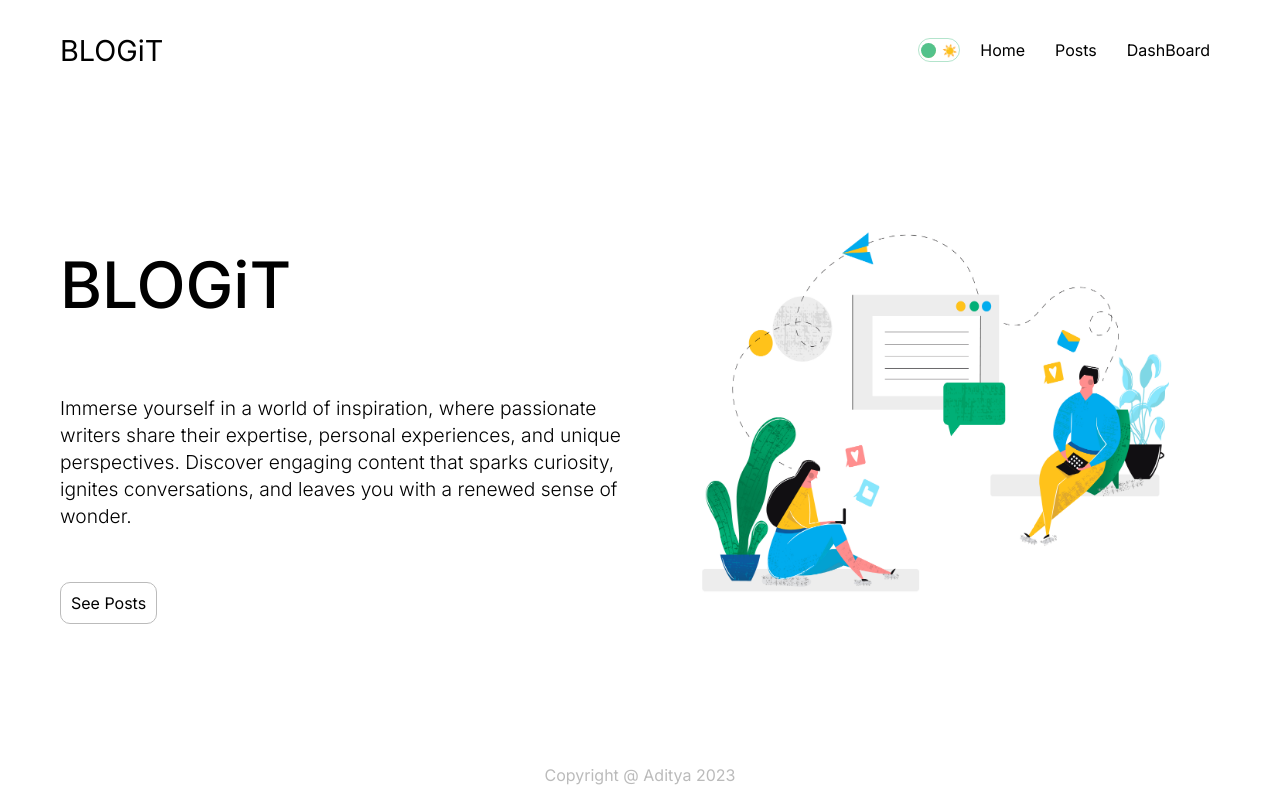
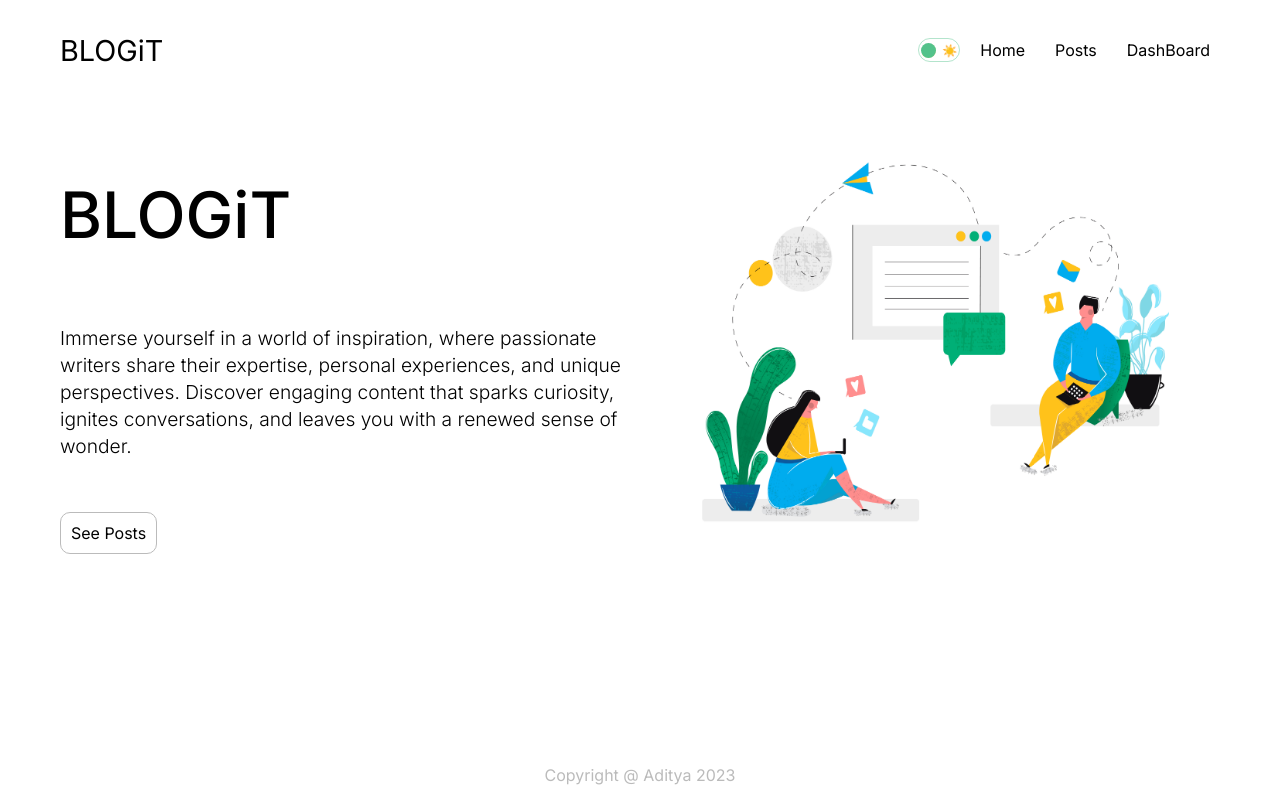
Before and after one commit to codeAdityagithub/CODSOFTJUNE, a Next.js app: page / in a window 1280 px wide. Built offline with nearby package versions, Linux system fonts and the light colour scheme; no server answers.

Commit message:
updated ux for navbar

```diff
--- a/src/app/dashboard/(auth)/login/page.module.css
+++ b/src/app/dashboard/(auth)/login/page.module.css
@@ -5,6 +5,7 @@
     gap: 20px;
     height: 100%;
     margin-bottom: 50px;
+    margin-top: 150px;
 }
 
 .title {
--- a/src/app/dashboard/(auth)/register/page.module.css
+++ b/src/app/dashboard/(auth)/register/page.module.css
@@ -5,6 +5,7 @@
     align-items: center;
     justify-content: center;
     margin-bottom: 50px;
+    margin-top: 130px;
 }
 
 .form {
--- a/src/app/dashboard/page.module.css
+++ b/src/app/dashboard/page.module.css
@@ -6,6 +6,7 @@
     display: flex;
     flex-direction: row;
     align-items: flex-start;
+    margin-top: 100px;
 }
 .allPosts {
     flex-grow: 1;
--- a/src/app/dashboard/profile/page.module.css
+++ b/src/app/dashboard/profile/page.module.css
@@ -6,6 +6,8 @@
     gap: 20px;
     display: flex;
     flex-direction: column;
+    margin-top: 100px;
+
     align-items: flex-start;
 }
 .statsContainer {
--- a/src/app/page.module.css
+++ b/src/app/page.module.css
@@ -3,6 +3,7 @@
     align-items: center;
     justify-content: space-around;
     width: 100%;
+    margin-top: 130px;
 }
 .heroSection {
     flex: 1;
--- a/src/app/posts/page.module.css
+++ b/src/app/posts/page.module.css
@@ -22,6 +22,7 @@
     display: flex;
     justify-content: center;
     align-items: center;
+    margin-top: 100px;
 }
 .h2 {
     text-align: center;
--- a/src/app/profiles/[username]/page.module.css
+++ b/src/app/profiles/[username]/page.module.css
@@ -7,6 +7,7 @@
     display: flex;
     flex-direction: column;
     align-items: flex-start;
+    margin-top: 100px;
 }
 .statsContainer {
     width: 100%;
--- a/src/components/Post/singlepost/post.module.css
+++ b/src/components/Post/singlepost/post.module.css
@@ -7,6 +7,7 @@
     position: relative;
     gap: 40px;
     margin-bottom: 50px;
+    margin-top: 100px;
 }
 .top {
     width: 100%;
--- a/src/components/navbar/page.module.css
+++ b/src/components/navbar/page.module.css
@@ -4,7 +4,10 @@
     display: flex;
     align-items: center;
     justify-content: space-between;
-    position: relative;
+    position: fixed;
+    padding: 0 60px;
+    backdrop-filter: blur(5px);
+    z-index: 100;
 }
 .navlist {
     display: flex;
@@ -42,7 +45,7 @@
 }
 
 .open {
-    transform: translateX(-10%);
+    transform: translateX(-13%);
 }
 .closed {
     transform: translateX(-110%);
@@ -66,6 +69,9 @@
 }
 
 @media screen and (width<768px) {
+    .navcontainer {
+        padding: 0 20px;
+    }
     .navlist {
         display: none;
     }
```
